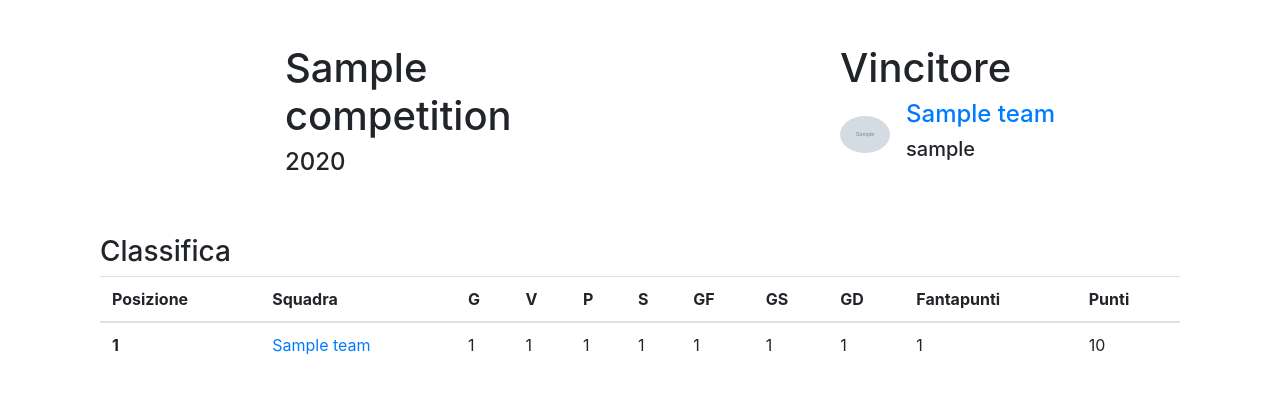
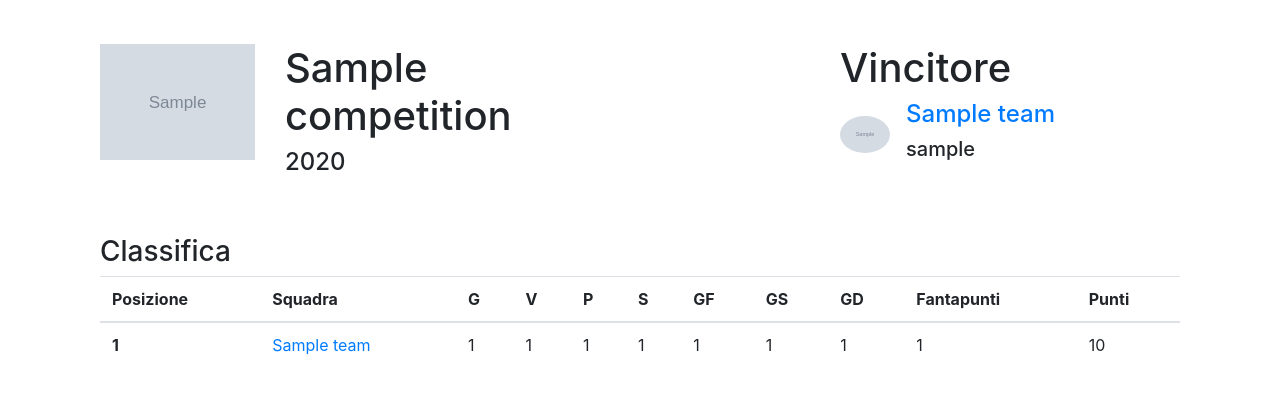
Before and after one commit to TommasoAmici/albodoro, a Django app: template albo/templates/albo/comp.html in a window 1280 px wide. Shown: the part 56-473 px from the top of the page. Run offline with Django 3.2, Linux system fonts and the light colour scheme; the template is opened without the code that fills it: values that come from a table or form of the project are taken from there, others are empty; tables that the repository leaves empty hold one stand-in row (values such as "Sample post"); grey boxes marked "Sample" are stand-in pictures; parts of the project's set-up code (start-up, migrations or seed data) failed here and were passed over; some libraries are stand-ins or nearby versions.

Commit message:
better handling of trophy images

```diff
--- a/albo/models.py
+++ b/albo/models.py
@@ -51,6 +51,7 @@ class Competition(models.Model):
     comp_format = models.CharField(max_length=200, default="season")
     participants = models.ManyToManyField(User, related_name="participant")
     winner = models.ForeignKey(Team, on_delete=models.CASCADE, null=True)
+    img = models.ImageField(upload_to="trophies/", null=True)
 
     def __str__(self):
         return self.name.split(" -")[0]
--- a/albo/templates/albo/comp.html
+++ b/albo/templates/albo/comp.html
@@ -2,23 +2,7 @@
 <div class="main-content container offset-all-2">
     <div class="row">
         <div class="col-md-2 text-center text-md-left">
-            {% if 'Serie A' in comp.name %}
-            <img class='mr-3 img-fluid align-self-end comp-trophy' src="{% static '/images/trophies/seriea.png' %}"> {% elif 'Coppa delle Coppe' in comp.name %}
-            <img class='mr-3 img-fluid align-self-end comp-trophy' src="{% static '/images/trophies/coppacoppe.png' %}"> {% elif 'Europa League' in comp.name %}
-            <img class='mr-3 img-fluid align-self-end comp-trophy' src="{% static '/images/trophies/europa.png' %}"> {% elif 'Champions League' in comp.name %}
-            <img class='mr-3 img-fluid align-self-end comp-trophy' src="{% static '/images/trophies/champions.png' %}"> {% elif 'La Liga' in comp.name %}
-            <img class='mr-3 img-fluid align-self-end comp-trophy' src="{% static '/images/trophies/laliga.png' %}"> {% elif 'FA Cup' in comp.name %}
-            <img class='mr-3 img-fluid align-self-end comp-trophy' src="{% static '/images/trophies/facup.png' %}"> {% elif 'Premier League' in comp.name %}
-            <img class='mr-3 img-fluid align-self-end comp-trophy' src="{% static '/images/trophies/premier.png' %}"> {% elif 'Copa del Rey' in comp.name %}
-            <img class='mr-3 img-fluid align-self-end comp-trophy' src="{% static '/images/trophies/copadelrey.png' %}"> {% elif 'Coppa Italia' in comp.name %}
-            <img class='mr-3 img-fluid align-self-end comp-trophy' src="{% static '/images/trophies/coppaitalia.png' %}"> {% elif 'Ekstraklasa' in comp.name %}
-            <img class='mr-3 img-fluid align-self-end comp-trophy' src="{% static '/images/trophies/ekstra.png' %}"> {% elif 'Intertoto' in comp.name %}
-            <img class='mr-3 img-fluid align-self-end comp-trophy' src="{% static '/images/trophies/intertoto.png' %}"> {% elif 'Supercoppa' in comp.name %}
-            <img class='mr-3 img-fluid align-self-end comp-trophy' src="{% static '/images/trophies/supercup.png' %}"> {% elif 'Papa' in comp.name %}
-            <img class='mr-3 img-fluid align-self-end comp-trophy' src="{% static '/images/trophies/papajohns.png' %}"> {% elif 'Classic' in comp.name %}
-            <img class='mr-3 img-fluid align-self-end comp-trophy' src="{% static '/images/trophies/classic.png' %}"> {% elif 'Mondiali' in comp.name %}
-            <img class='mr-3 img-fluid align-self-end comp-trophy' src="{% static '/images/trophies/mondiali.png' %}"> {% elif 'Ranking' in comp.name %}
-            <img class='mr-3 img-fluid align-self-end comp-trophy' src="{% static '/images/trophies/ranking.png' %}"> {% endif %}
+            <img class='mr-3 img-fluid align-self-end comp-trophy' src="{{comp.img.url}}">
         </div>
         <div class="col-md-4 text-center text-md-left">
             <h1> {{ comp }} </h1>
```
Also changed, not shown: albo/templates/albo/squadra.html (+1 -16 lines).
